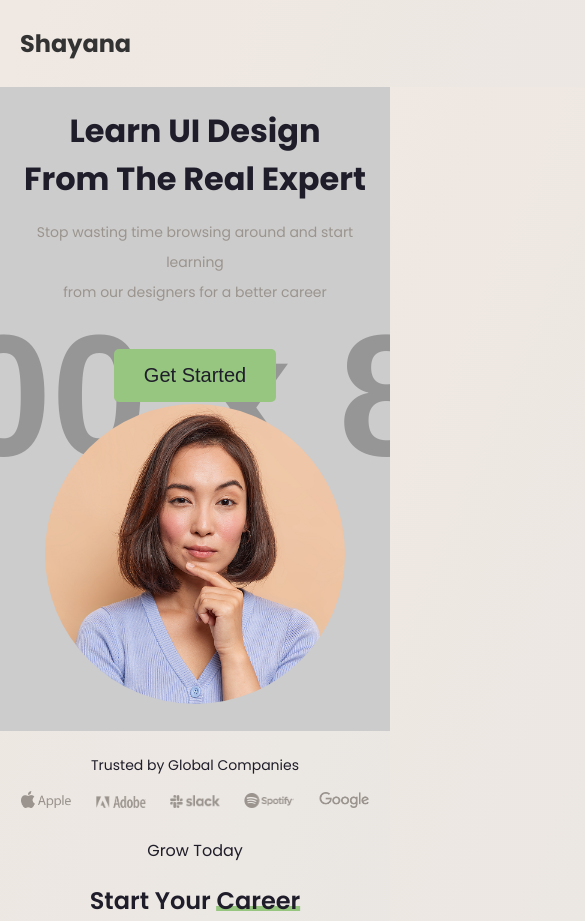
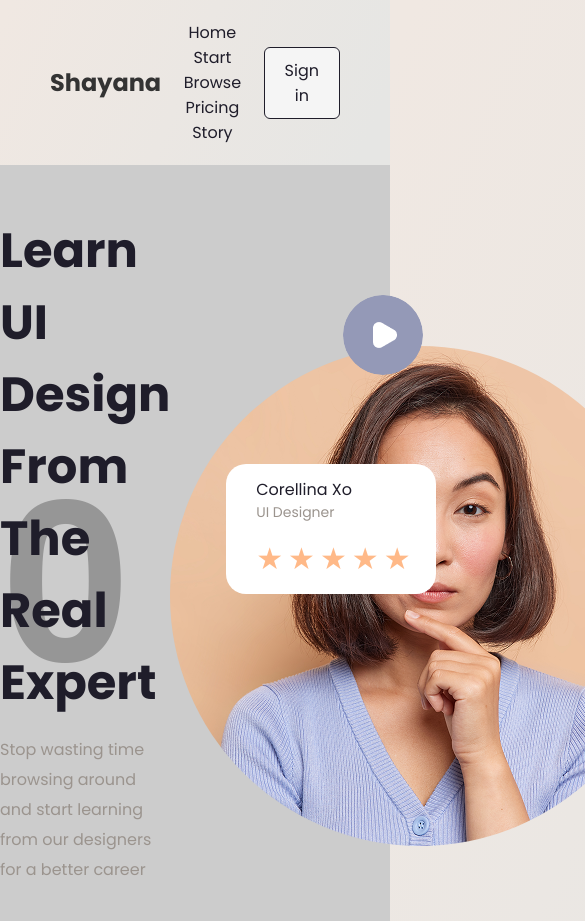
Before and after one commit to sonmtph23495/K1-MAITUANSON-BTVN, a plain HTML site: page TASK7/index.html in a window 390 px wide. Shown: the top 921 px of the page, 585 px wide, since content can reach past the window. Drawn offline with Linux system fonts and the light colour scheme; placeholder pictures from the web are drawn by us.

Commit message:
bug task 7

```diff
--- a/TASK7/style.css
+++ b/TASK7/style.css
@@ -1,7 +1,7 @@
 @import url('https://fonts.googleapis.com/css2?family=Poppins:ital,wght@0,100;0,200;0,300;0,400;0,500;0,600;0,700;0,800;0,900;1,100;1,200;1,300;1,400;1,500;1,600;1,700;1,800;1,900&display=swap');
 
 body {
-    width: 1512px;
+    width: 100%;
     height: 1708px;
     margin: auto;
     padding: 0;
@@ -13,7 +13,6 @@ body {
 }
 
 header {
-    width: 1512px;
     display: flex;
     justify-content: space-between;
     align-items: center;
@@ -30,11 +29,26 @@ header {
 nav a {
     margin: 0 15px;
     text-decoration: none;
-    color: #333;
+    color: var(--black, #1F1D2A);
+    position: relative;
+    padding: 7px;
 }
-nav a:hover {
-    text-decoration: underline;
+a::after {
+    content: '';
+    display: inline-block;
+    position: absolute;
+    border-radius: 99px;
+    bottom: 0;
+    left: 0;
+    width: 0;
+    height: 2px;
+    background: #1F1D2A;
+    transition: width ease-in-out 0.5s;
 }
+a:hover::after {
+    width: 100%;
+}
+
 
 .sign-in {
     padding: 10px 20px;
@@ -143,8 +157,8 @@ letter-spacing: 5px;
 .play-btn {
     position: absolute;
     display: inline-block;
-    top: 33%;
-    left: 83%;
+    top: 35%;
+    left: 88%;
 }
 .play-btn img{
 width: 80px;
@@ -249,63 +263,3 @@ text-align: left;
 margin-left: 20px;
 margin-top: 0px;
 }
-@media screen and (max-width: 768px) {
-    body {
-        width: 100%;
-        height: 100%;
-    }
-    header {
-        padding: 20px;
-    }
-    .hero {
-        flex-direction: column;
-        padding: 20px;
-    }
-    .hero-content {
-        text-align: center;
-    }
-    .hero-content h1 {
-        font-size: 32px;
-    }
-    .hero-content p {
-        font-size: 14px;
-    }
-    .hero-image img {
-        width: 300px;
-        height: 300px;
-    }
-    .rating {
-        display: none;
-    }
-    .play-btn {
-        display: none;
-    }
-    .trusted {
-        padding: 10px 0;
-    }
-    .trusted p {
-        font-size: 14px;
-    }
-    .grow h1 {
-        font-size: 24px;
-    }
-    .grow h2 {
-        font-size: 16px;
-    }
-    .cards {
-        flex-direction: column;
-        padding: 10px;
-    }
-    .card {
-        width: 100%;
-    }
-    .card img {
-        height: 200px;
-    }
-    .card h3 {
-        font-size: 16px;
-    }
-    .card p {
-        font-size: 14px;
-    }
-}
```
